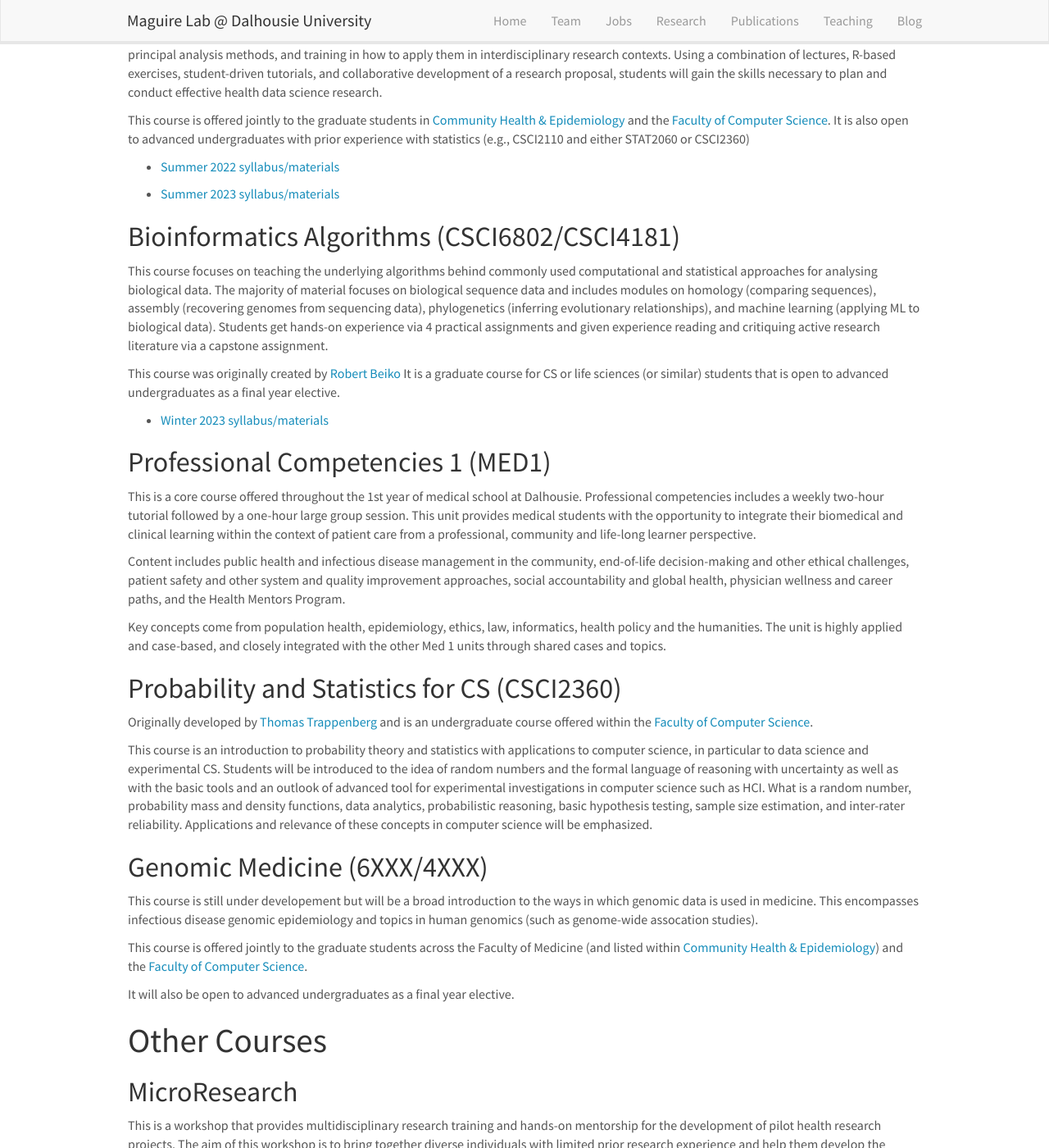
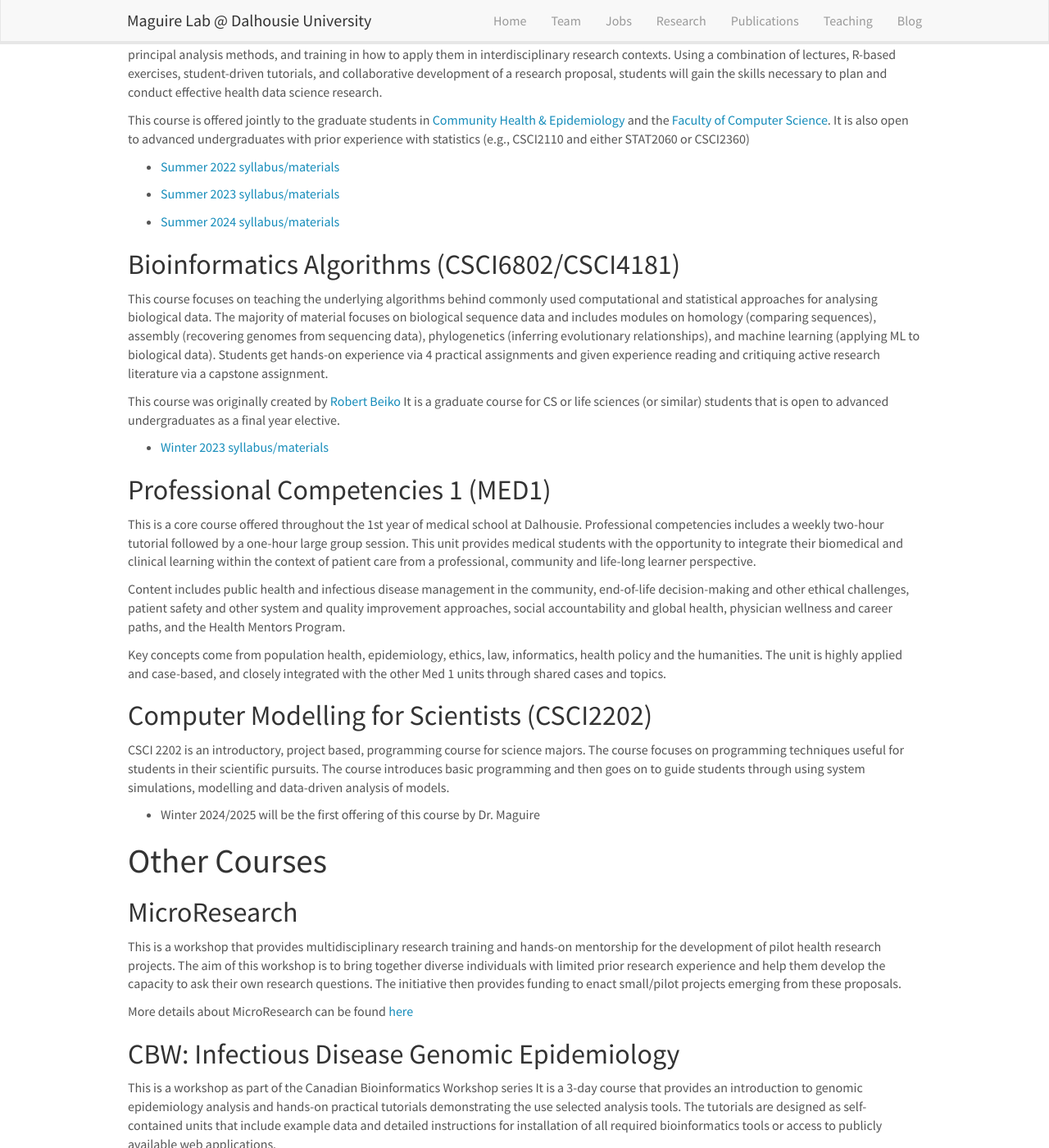
Before and after one commit to maguire-lab/maguire-lab.github.io, a Jekyll site: the page built from _pages/teaching.md, in a window 1280 px wide and 1400 px high, scrolled down 258 px. Shown: the whole window at 82% size. Built offline with Jekyll 4.4.1, drawn with Linux system fonts in a browser that asks for light colours; nearby versions of some CDN libraries.

Commit message:
Update news

```diff
--- a/_data/news.yml
+++ b/_data/news.yml
@@ -1,3 +1,7 @@
+- date: 17 May 2024
+  headline: "Dr Michael Halpin and Dr. Maguire received a SSHRC Insight Grant to expand their work around online radicalisation"
+- date: 10 April 2024
+  headline: "Joe Zeppa (Clinical Microbiology Resident at SHL) presented our work on Group A Streptococcus at LMP Research Day in Toronto"
 - date: 17 February 2024
   headline: "[Precious Osadebamwen](https://maguire-lab.github.io/team/) has just started in the lab on an exciting project about automating triage of AMR results"
 - date: 26 January 2023
--- a/_pages/teaching.md
+++ b/_pages/teaching.md
@@ -17,6 +17,8 @@ It is also open to advanced undergraduates with prior experience with statistics
 - [Summer 2022 syllabus/materials](https://maguire-lab.github.io/health_data_science_research/)
 
 - [Summer 2023 syllabus/materials](https://maguire-lab.github.io/health_data_science_research_2023/)
+
+- [Summer 2024 syllabus/materials](https://maguire-lab.github.io/health_data_science_research_2024/)
 
 ## Bioinformatics Algorithms (CSCI6802/CSCI4181)
 
@@ -40,24 +42,11 @@ Content includes public health and infectious disease management in the communit
 
 Key concepts come from population health, epidemiology, ethics, law, informatics, health policy and the humanities. The unit is highly applied and case-based, and closely integrated with the other Med 1 units through shared cases and topics.
 
-## Probability and Statistics for CS (CSCI2360)
-Originally developed by [Thomas Trappenberg](https://www.dal.ca/faculty/computerscience/faculty-staff/thomas-trappenberg.html) and is an undergraduate course offered within the [Faculty of Computer Science](https://www.dal.ca/faculty/computerscience/undergraduate-programs.html).
+## Computer Modelling for Scientists (CSCI2202)
 
-This course is an introduction to probability theory and statistics with applications to computer
-science, in particular to data science and experimental CS. Students will be introduced to the idea of
-random numbers and the formal language of reasoning with uncertainty as well as with the basic
-tools and an outlook of advanced tool for experimental investigations in computer science such as
-HCI. What is a random number, probability mass and density functions, data analytics, probabilistic
-reasoning, basic hypothesis testing, sample size estimation, and inter-rater reliability. Applications
-and relevance of these concepts in computer science will be emphasized.
+CSCI 2202 is an introductory, project based, programming course for science majors. The course focuses on programming techniques useful for students in their scientific pursuits. The course introduces basic programming and then goes on to guide students through using system simulations, modelling and data-driven analysis of models.
 
-
-## Genomic Medicine (6XXX/4XXX)
-This course is still under developement but will be a broad introduction to the ways in which genomic data is used in medicine. This encompasses infectious disease genomic epidemiology and topics in human genomics (such as genome-wide assocation studies).
-
-This course is offered jointly to the graduate students across the Faculty of Medicine (and listed within [Community Health & Epidemiology](https://www.dal.ca/academics/programs/graduate/community-health-epidemiology/program-details/courses.html)) and the [Faculty of Computer Science](https://www.dal.ca/faculty/computerscience/graduate-programs.html).
-
-It will also be open to advanced undergraduates as a final year elective.
+- Winter 2024/2025 will be the first offering of this course by Dr. Maguire
 
 # Other Courses
 
@@ -92,6 +81,8 @@ Course materials and recordings are freely available:
 
 - [2023-APR-18 offering](https://bioinformaticsdotca.github.io/IDE_2023)
 
+- [2024-MAY-17 offering](https://bioinformaticsdotca.github.io/IDE_2024)
+
 ## Genomics for Antimicrobial Resistance Workshop
 
 This was a joint initiative between CLIMB-BIG-DATA, Public Health Alliance for Genomic Epidemiology (PHA4GE) and Joint Programming Initiative on Antimicrobial Resistance (JPIAMR) workshop.
```
